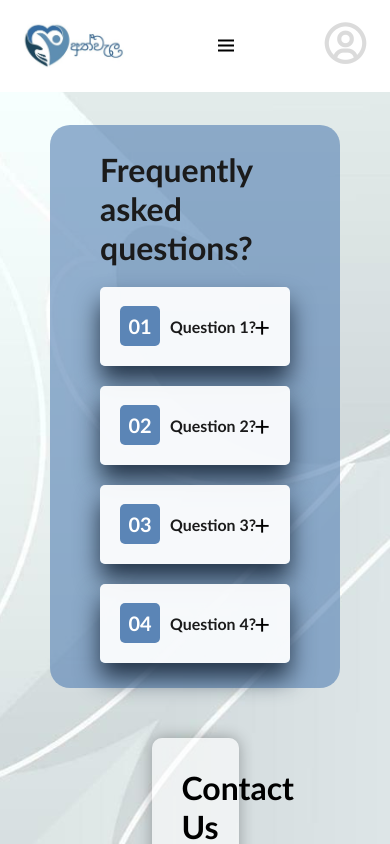
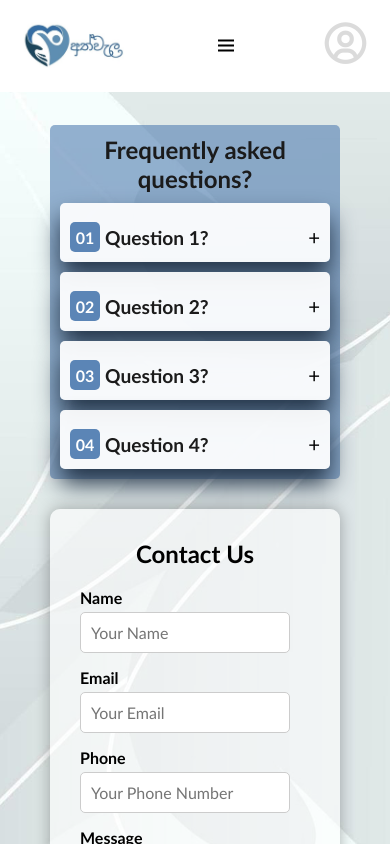
Before and after one commit to Ravindi123/athwela, a React (Create React App) app: page /helpPage in a window 390 px wide. Built offline with nearby package versions, Linux system fonts and the light colour scheme; no server answers.

Commit message:
make help page mobile responsive

```diff
--- a/src/styles/helpPage.module.css
+++ b/src/styles/helpPage.module.css
@@ -121,7 +121,8 @@ body{
     padding: 30px;
     border-radius: 10px;
     box-shadow: 0 0 15px rgba(0, 0, 0, 0.3);
-    width: 30%;
+    /* width: 30%; */
+    max-width: 450px;
     margin-bottom: 100px;
 }
 
@@ -161,3 +162,65 @@ body{
     font-weight: bold;
     text-transform: uppercase;
 }
+
+/* @media(max-width:450px){
+    .faqContainer h1{
+        font-size: 1.5rem;
+    }
+    .form_overlay h2 {
+        margin-bottom: 20px;
+        font-size: 1.5rem;
+    }
+    .faqContainer{
+        gap: 2px;
+    }
+    .faqContainer.tab{
+        padding: 0;
+    }
+
+} */
+
+@media (max-width: 450px) {
+    .faqContainer {
+        margin: 0 ;
+        margin-top: 100px;
+        margin-bottom: 30px;
+        gap: 10px;
+        padding: 10px;
+        border-radius: 5px;
+    }
+
+    .faqContainer h1 {
+        font-size: 1.5rem;
+        text-align: center;
+    }
+
+    .faqContainer .tab {
+        padding: 0 10px 10px;
+    }
+
+    .faqContainer .tab label h2 {
+        width: 30px;
+        height: 30px;
+        font-size: 1rem;
+        margin-right: 5px;
+    }
+
+    .faqContainer .tab label h3 {
+        font-size: 1.2rem;
+    }
+
+    .faqContainer .tab label::after {
+        font-size: 1.5em;
+        right: 10px;
+    }
+
+    .faqContainer .tab .answer p {
+        font-size: 0.9rem;
+    }
+
+    .form_overlay h2 {
+        margin-bottom: 20px;
+        font-size: 1.5rem;
+    }
+}
```
